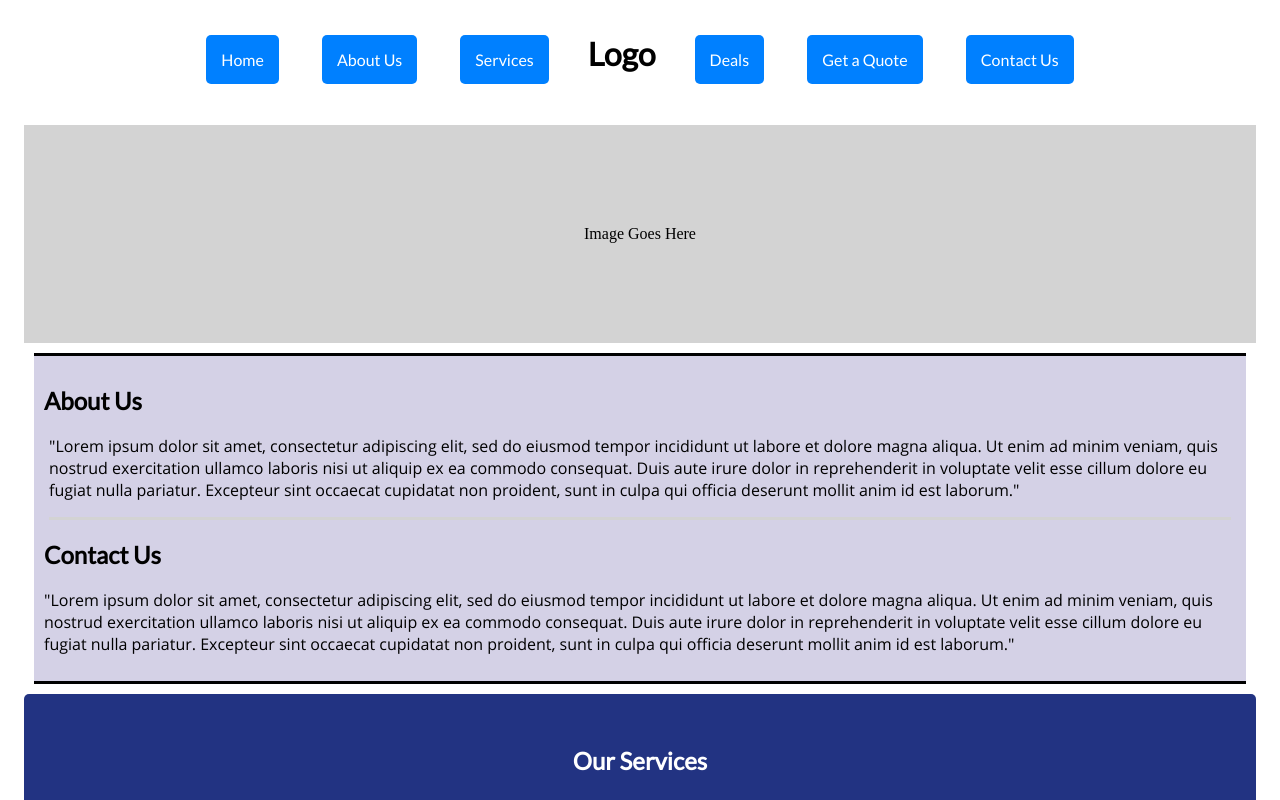
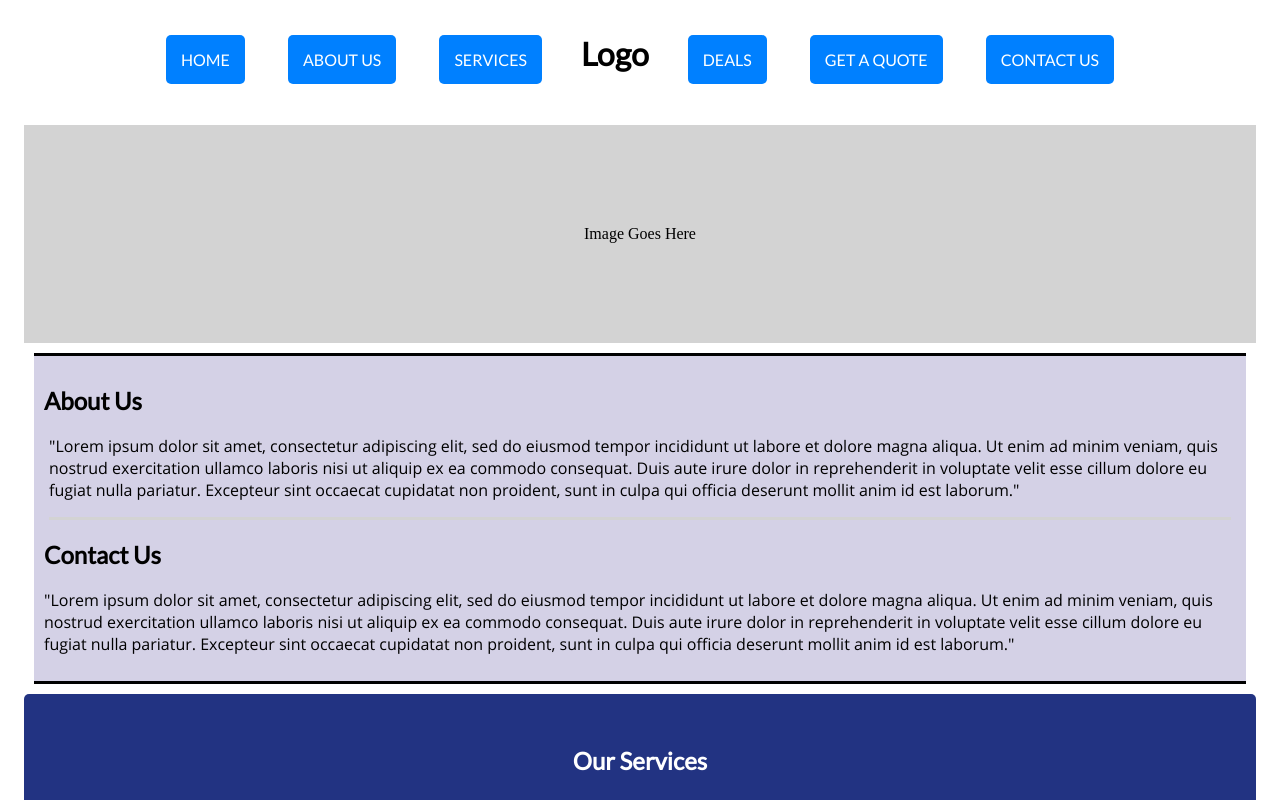
Before and after one commit to KeatenJo/MarvelWindowsWebsite, a plain HTML site: page src/index.html in a window 1280 px wide. Shown: the top 800 px of the page. Drawn offline with Linux system fonts and the light colour scheme.

Commit message:
All Caps?

```diff
--- a/src/index.html
+++ b/src/index.html
@@ -11,16 +11,16 @@
 	<div>
 		<div id="header">
 			<div class="navDivs">
-				<div class="navButtons">Home</div>
-				<div class="navButtons">About Us</div>
-				<div class="navButtons">Services</div>
+				<div class="navButtons">HOME</div>
+				<div class="navButtons">ABOUT US</div>
+				<div class="navButtons">SERVICES</div>
 
 			</div>
 			<div id="logoDiv"><h1>Logo</h1></div>
 			<div class="navDivs">
-				<div class="navButtons">Deals</div>
-				<div class="navButtons">Get a Quote</div>
-				<div class="navButtons">Contact Us</div>
+				<div class="navButtons">DEALS</div>
+				<div class="navButtons">GET A QUOTE</div>
+				<div class="navButtons">CONTACT US</div>
 
 			</div>
 
```
